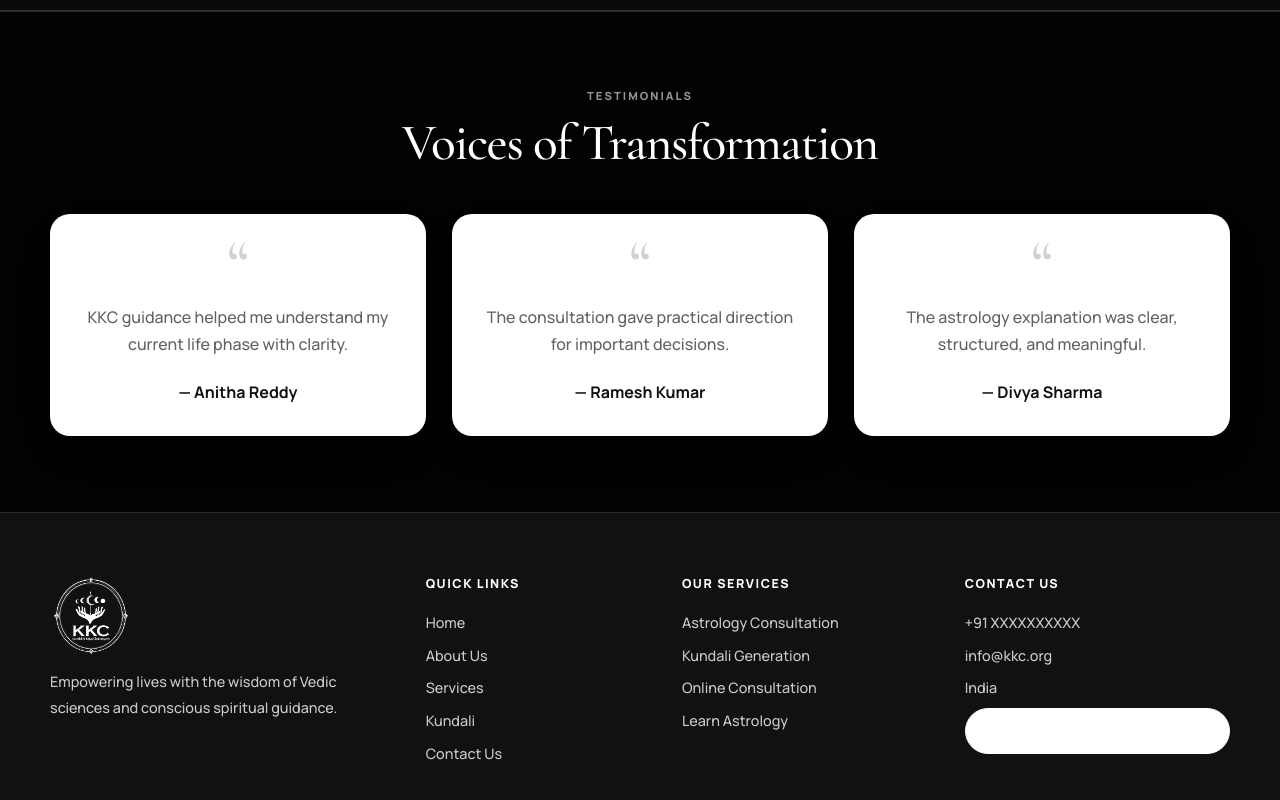
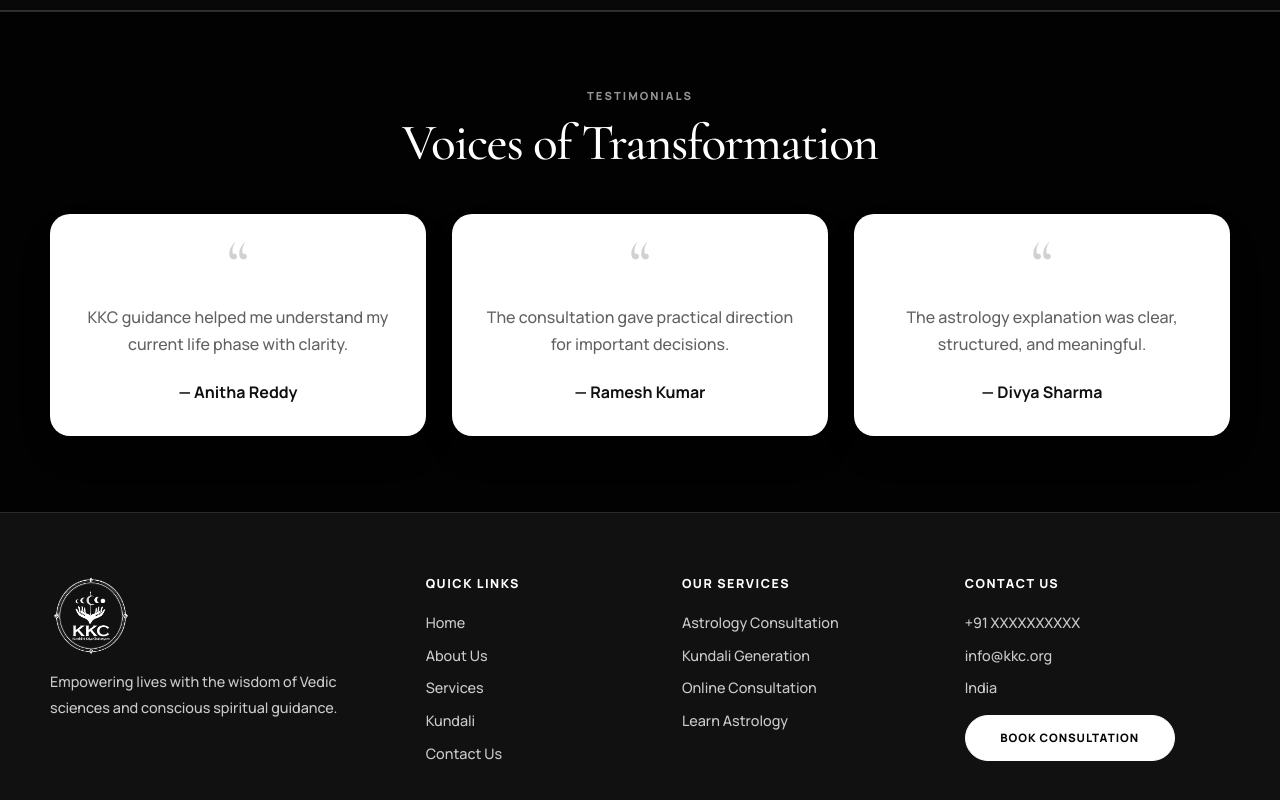
Before and after one commit to naadidesignsin-crypto/kkc-astrology-frontend, a React (Vite) app: page / in a window 1280 px wide. Shown: the part 2486-3286 px from the top of the page. Built offline with nearby package versions, Linux system fonts and the light colour scheme.

Commit message:
Footer changes

```diff
--- a/src/styles/kkc/01-base.css
+++ b/src/styles/kkc/01-base.css
@@ -272,3 +272,36 @@ body {
     font-size: 0.7rem;
   }
 }
+
+/* =====================================================
+   FOOTER CONSULTATION BUTTON FIX
+===================================================== */
+
+.kkc-footer .kkc-footer-btn,
+.kkc-footer .kkc-white-btn,
+.kkc-footer .kkc-btn-white {
+  display: inline-flex;
+  align-items: center;
+  justify-content: center;
+  min-height: 46px;
+  width: fit-content;
+  min-width: 210px;
+  border: 1px solid #ffffff;
+  border-radius: 999px;
+  padding: 0 24px;
+  background: #ffffff;
+  color: #050505 !important;
+  font-family: var(--kkc-sans);
+  font-size: 0.72rem;
+  font-weight: 900;
+  letter-spacing: 0.08em;
+  text-transform: uppercase;
+  text-align: center;
+}
+
+.kkc-footer .kkc-footer-btn:hover,
+.kkc-footer .kkc-white-btn:hover,
+.kkc-footer .kkc-btn-white:hover {
+  background: transparent;
+  color: #ffffff !important;
+}
```
